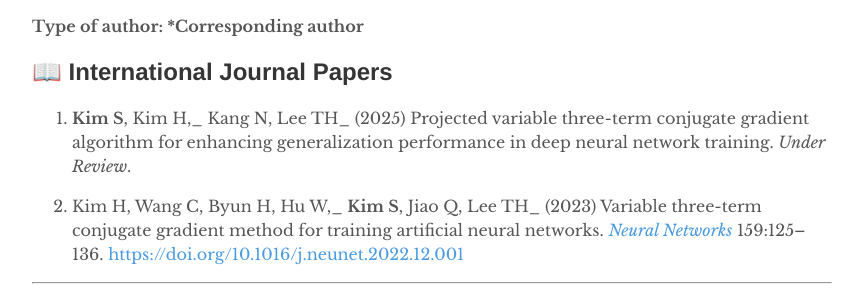
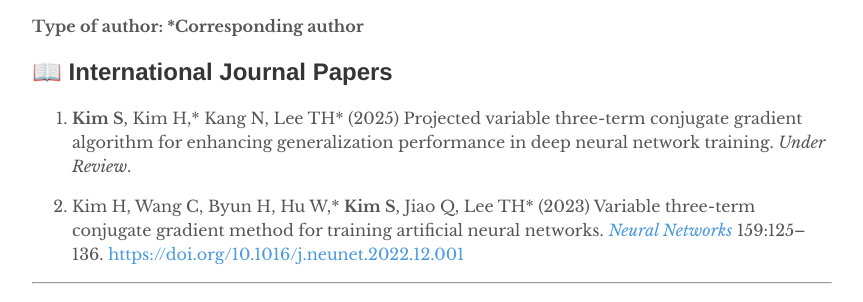
Before and after one commit to kim-sanghyuk/kim-sanghyuk.github.io, a Jekyll site: the page built from _pages/publications.md, in a window 1280 px wide. Shown: the part 279-581 px from the top of the page, without its empty margins (208-1071 px from the left). Built offline with Jekyll 4.4.1, drawn with Linux system fonts in a browser that asks for light colours.

```diff
--- a/_pages/publications.md
+++ b/_pages/publications.md
@@ -10,9 +10,9 @@ published: true
 
 ## 📖 International Journal Papers
 
-1. **Kim S**, Kim H,_ Kang N, Lee TH_ (2025) Projected variable three-term conjugate gradient algorithm for enhancing generalization performance in deep neural network training. _Under Review_.
+1. **Kim S**, Kim H,\* Kang N, Lee TH\* (2025) Projected variable three-term conjugate gradient algorithm for enhancing generalization performance in deep neural network training. _Under Review_.
 
-2. Kim H, Wang C, Byun H, Hu W,_ **Kim S**, Jiao Q, Lee TH_ (2023) Variable three-term conjugate gradient method for training artificial neural networks. [_Neural Networks_](https://www.sciencedirect.com/journal/neural-networks) 159:125–136. [https://doi.org/10.1016/j.neunet.2022.12.001](https://doi.org/10.1016/j.neunet.2022.12.001)
+2. Kim H, Wang C, Byun H, Hu W,\* **Kim S**, Jiao Q, Lee TH\* (2023) Variable three-term conjugate gradient method for training artificial neural networks. [_Neural Networks_](https://www.sciencedirect.com/journal/neural-networks) 159:125–136. [https://doi.org/10.1016/j.neunet.2022.12.001](https://doi.org/10.1016/j.neunet.2022.12.001)
 
 ---
 
```
